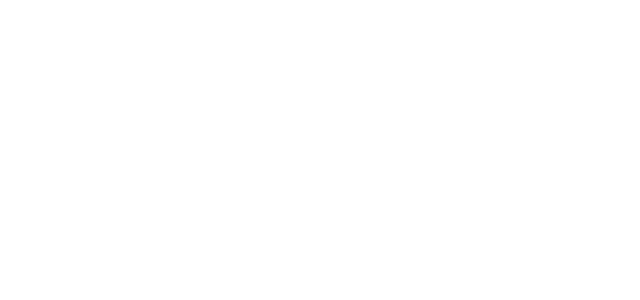
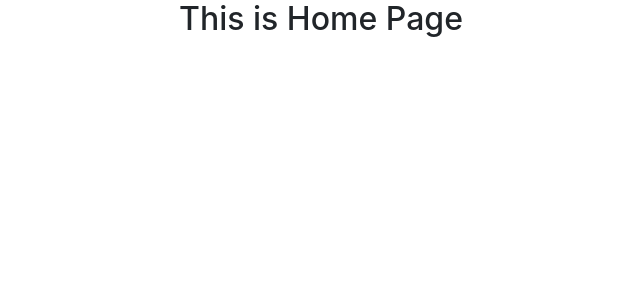
Before and after one commit to bkuddin/bk-vacations, a React (Create React App) app: page / in a window 1280 px wide. Shown: the top 300 px of the page, without its empty margins (319-959 px from the left). Built offline with nearby package versions, Linux system fonts and the light colour scheme.

Commit message:
Updated Pages

```diff
--- a/src/App.js
+++ b/src/App.js
@@ -1,7 +1,34 @@
+import { BrowserRouter as Router, Switch, Route } from "react-router-dom";
 import "./App.css";
+import Deals from "./Pages/Deals/Deals";
+import Home from "./Pages/Home/Home";
+import Notfound from "./Pages/Notfound/Notfound";
+import Trips from "./Pages/Trips/Trips";
 
 function App() {
-  return <div className="App"></div>;
+  return (
+    <div className="App">
+      <Router>
+        <Switch>
+          <Route exact path="/">
+            <Home></Home>
+          </Route>
+          <Route path="/home">
+            <Home></Home>
+          </Route>
+          <Route path="/deals">
+            <Deals></Deals>
+          </Route>
+          <Route path="/trips">
+            <Trips></Trips>
+          </Route>
+          <Route path="*">
+            <Notfound></Notfound>
+          </Route>
+        </Switch>
+      </Router>
+    </div>
+  );
 }
 
 export default App;
--- /dev/null
+++ b/src/Pages/Deals/Deals.js
@@ -0,0 +1,11 @@
+import React from "react";
+
+const Deals = () => {
+  return (
+    <div>
+      <h2>This is Deals</h2>
+    </div>
+  );
+};
+
+export default Deals;
--- /dev/null
+++ b/src/Pages/Home/Home.js
@@ -0,0 +1,11 @@
+import React from "react";
+
+const Home = () => {
+  return (
+    <div>
+      <h2>This is Home Page</h2>
+    </div>
+  );
+};
+
+export default Home;
--- /dev/null
+++ b/src/Pages/Notfound/Notfound.js
@@ -0,0 +1,11 @@
+import React from "react";
+
+const Notfound = () => {
+  return (
+    <div>
+      <h2>404</h2>
+    </div>
+  );
+};
+
+export default Notfound;
--- /dev/null
+++ b/src/Pages/Trips/Trips.js
@@ -0,0 +1,11 @@
+import React from "react";
+
+const Trips = () => {
+  return (
+    <div>
+      <h2>This is trips</h2>
+    </div>
+  );
+};
+
+export default Trips;
```
